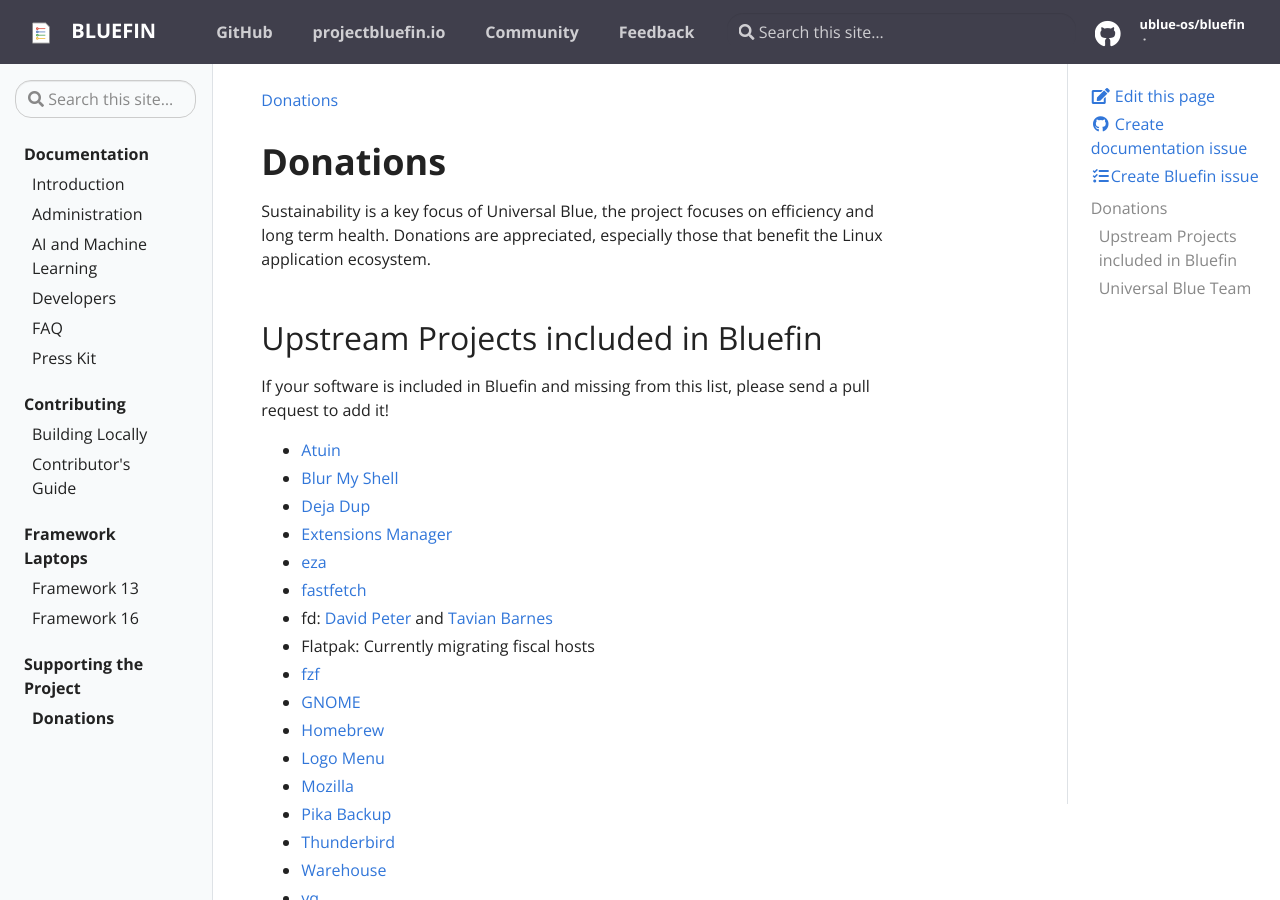
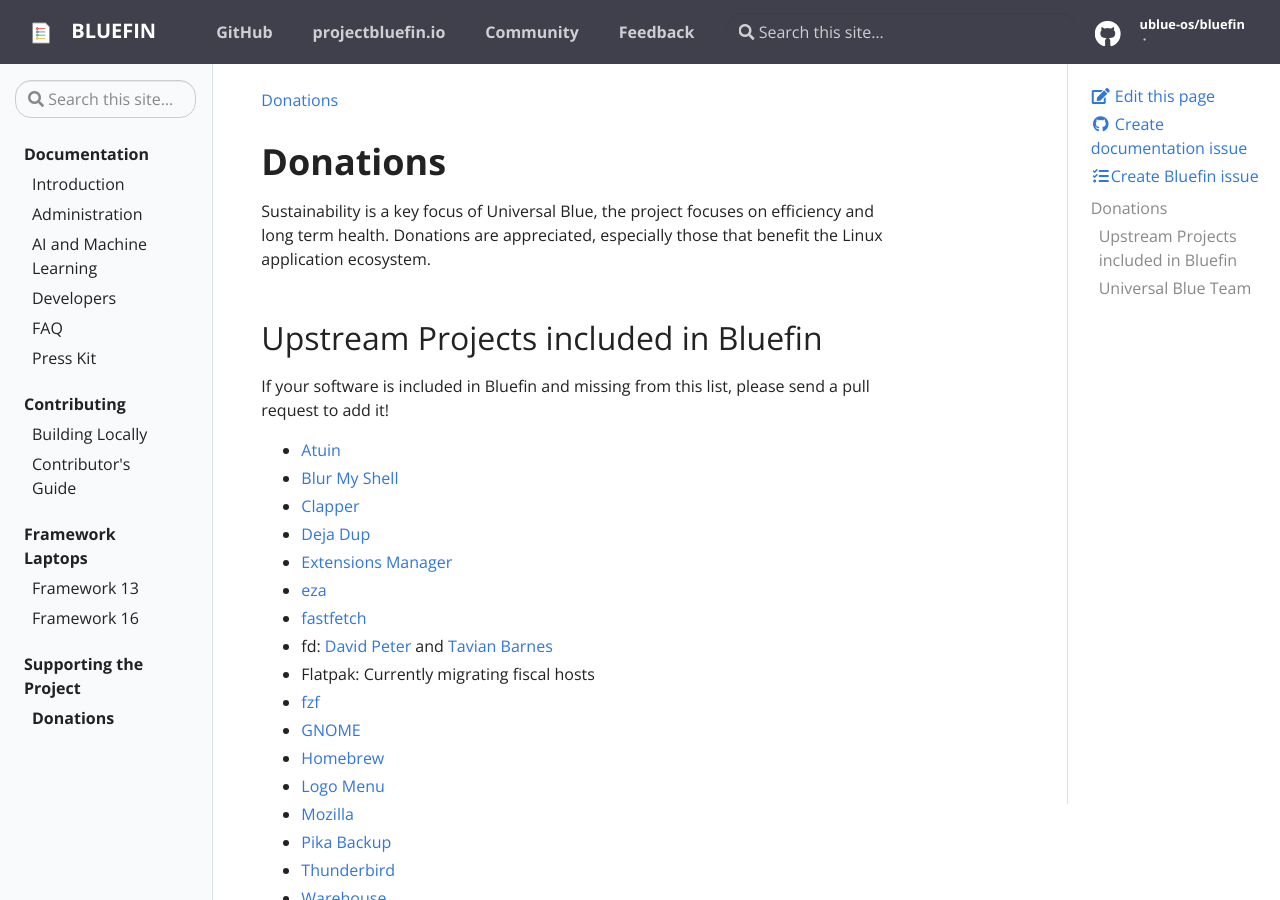
Before and after one commit to ublue-os/bluefin-docs, a Jekyll site: the page built from _docs/donations.md, in a window 1280 px wide and 900 px high. Built offline with Jekyll 4.4.1, drawn with Linux system fonts in a browser that asks for light colours.

Commit message:
Update donations.md

```diff
--- a/_docs/donations.md
+++ b/_docs/donations.md
@@ -14,6 +14,7 @@
 
 - [Atuin](https://github.com/sponsors/atuinsh)
 - [Blur My Shell](https://github.com/aunetx)
+- [Clapper](https://liberapay.com/Clapper)
 - [Deja Dup](https://liberapay.com/DejaDup)
 - [Extensions Manager](https://github.com/sponsors/mjakeman)
 - [eza](https://github.com/cafkafk)
```
